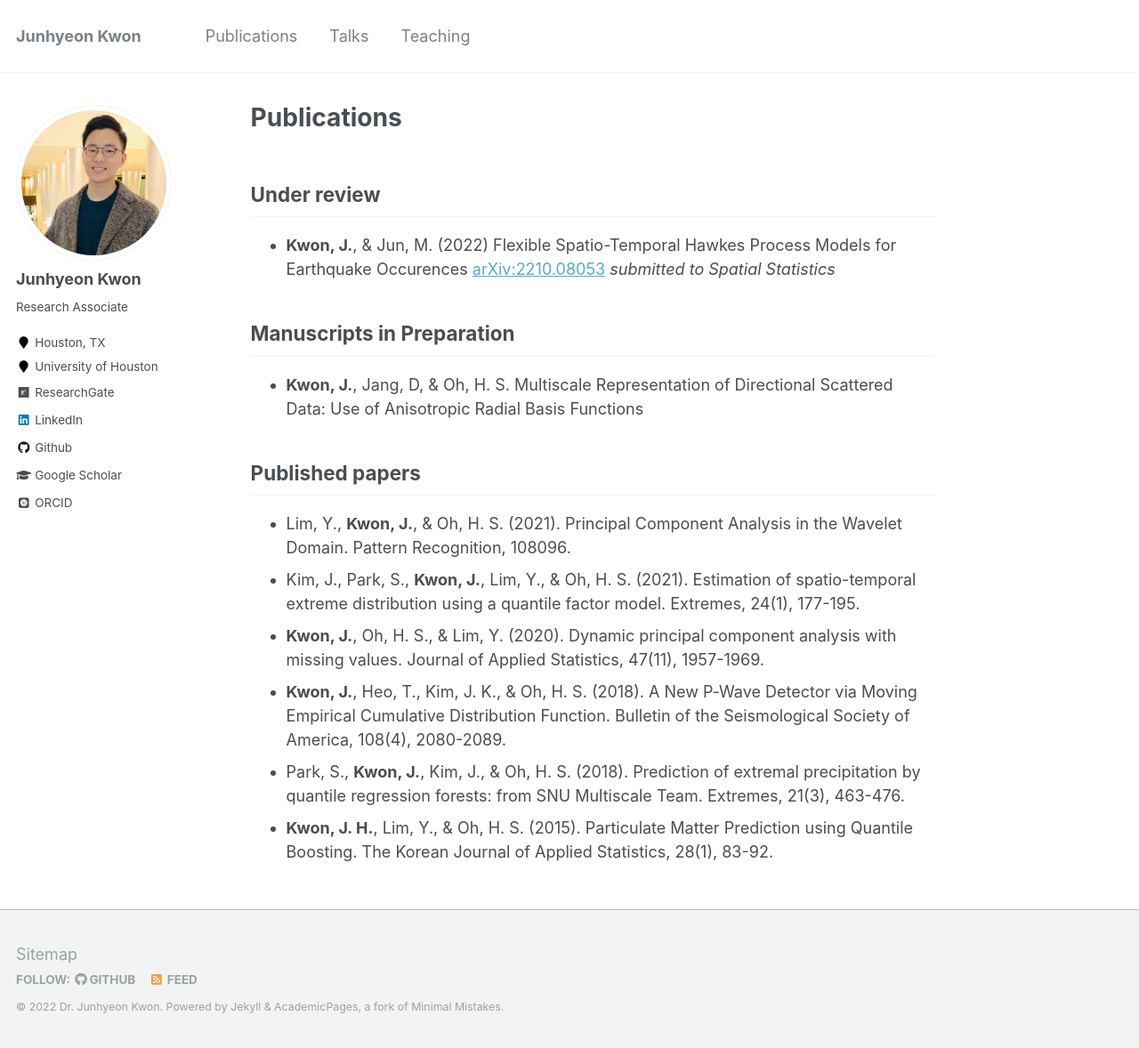
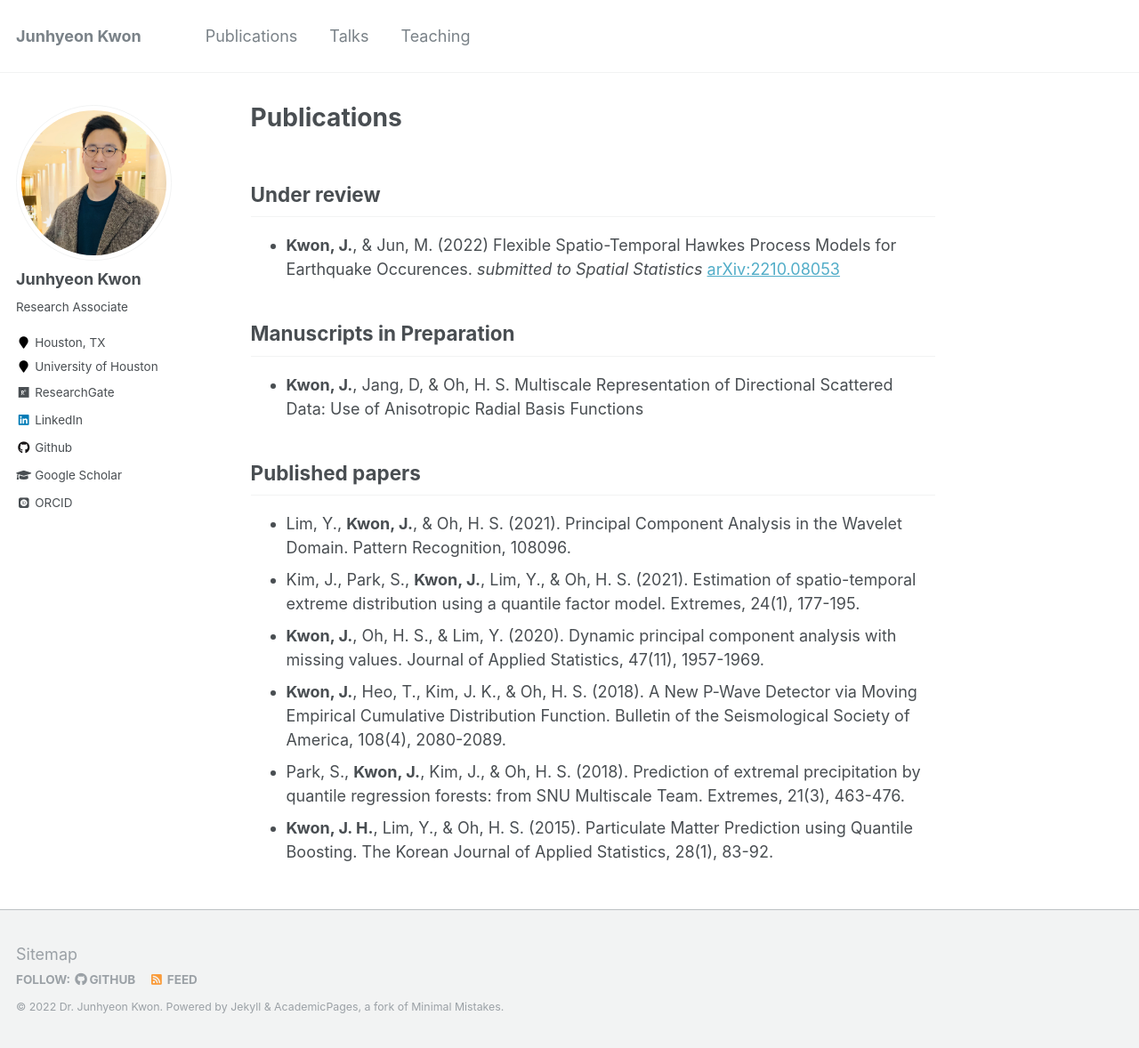
Before and after one commit to JunhyeonKwon/junhyeonkwon.github.io, a Jekyll site: the page built from _pages/publications.md, in a window 1280 px wide and 1178 px high. Shown: the whole window at 89% size. Built offline with Jekyll 4.4.1, drawn with Linux system fonts in a browser that asks for light colours; some web fonts are replaced.

```diff
--- a/_pages/publications.md
+++ b/_pages/publications.md
@@ -6,7 +6,7 @@ author_profile: true
 
 ## Under review
 
-- **Kwon, J.**, & Jun, M. (2022) Flexible Spatio-Temporal Hawkes Process Models for Earthquake Occurences [arXiv:2210.08053](https://arxiv.org/abs/2210.08053) *submitted to Spatial Statistics*
+- **Kwon, J.**, & Jun, M. (2022) Flexible Spatio-Temporal Hawkes Process Models for Earthquake Occurences. *submitted to Spatial Statistics* [arXiv:2210.08053](https://arxiv.org/abs/2210.08053)
 
 ## Manuscripts in Preparation
 
```
